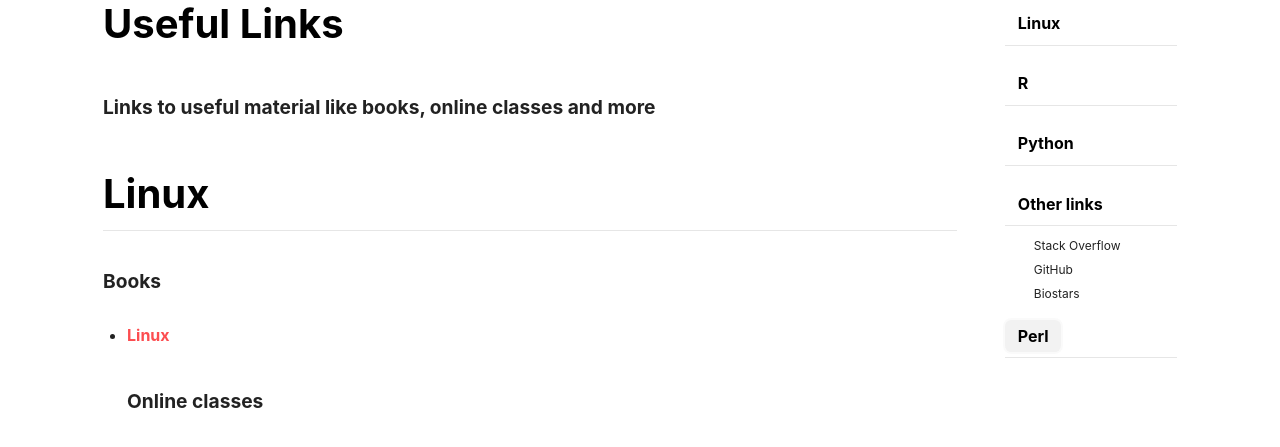
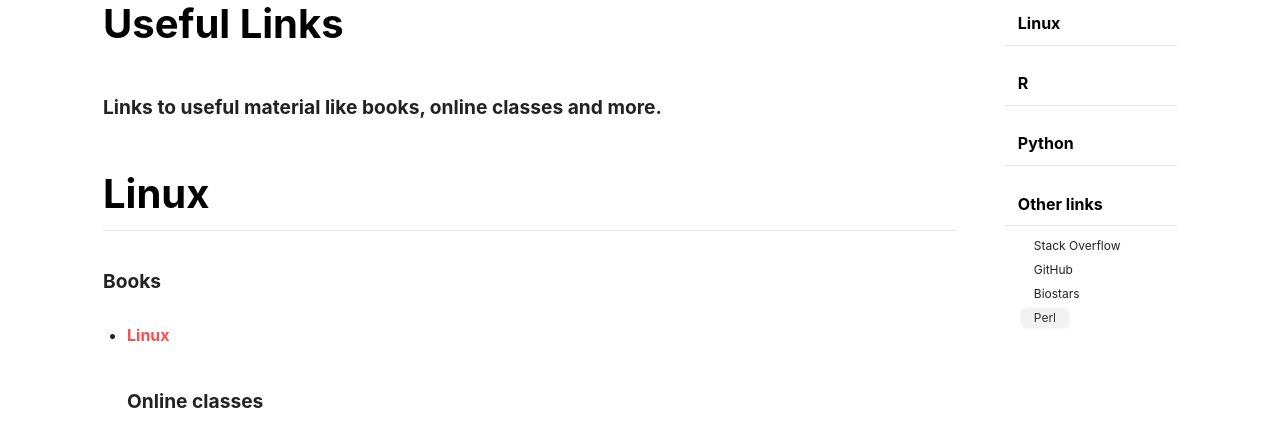
Before and after one commit to itn-ignite/ESRs-Programming-and-Bioinformatics-Workshop, a Jekyll site: the page built from docs/ulinks.md, in a window 1280 px wide and 900 px high. Shown: the part 136-583 px from the top of the window. Built offline with Jekyll 4.4.1, drawn with Linux system fonts in a browser that asks for light colours; nearby versions of some CDN libraries.

```diff
--- a/docs/ulinks.md
+++ b/docs/ulinks.md
@@ -8,7 +8,7 @@ header:
 
 ---
 
-#### Links to useful material like books, online classes and more
+#### Links to useful material like books, online classes and more.
 
 # Linux
 #### Books
@@ -50,7 +50,7 @@ header:
 ### Biostars
 - [Forums](https://www.biostars.org/)
 
-# Perl
+### Perl
 #### Books
 - [Perl]()
 #### Online classes
```
